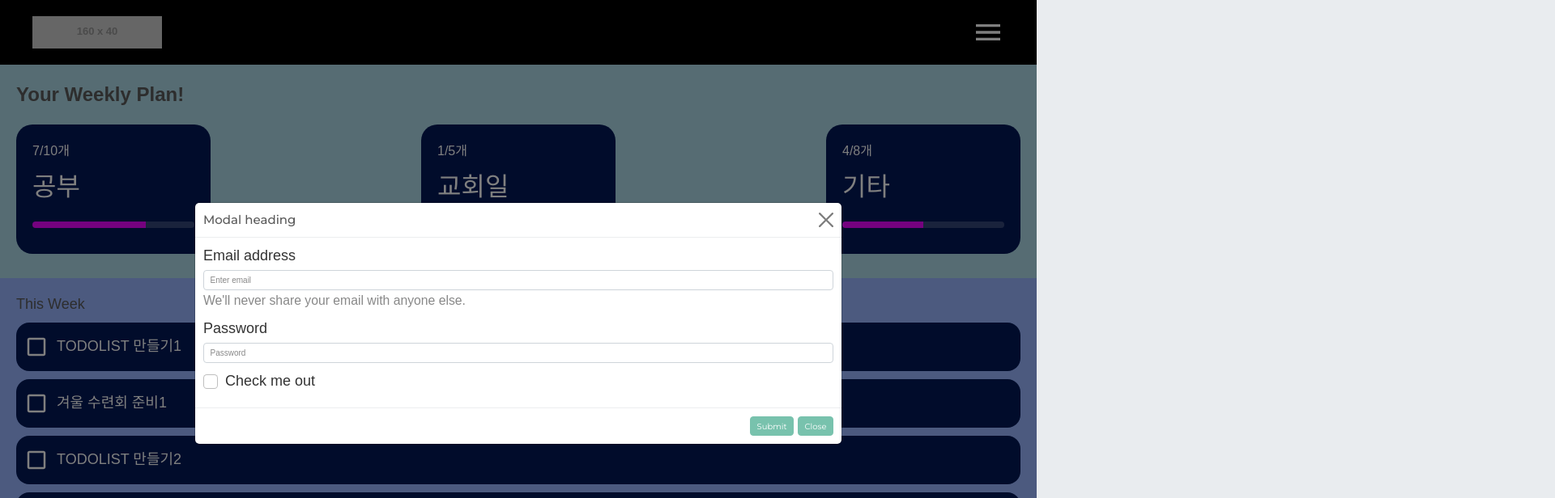
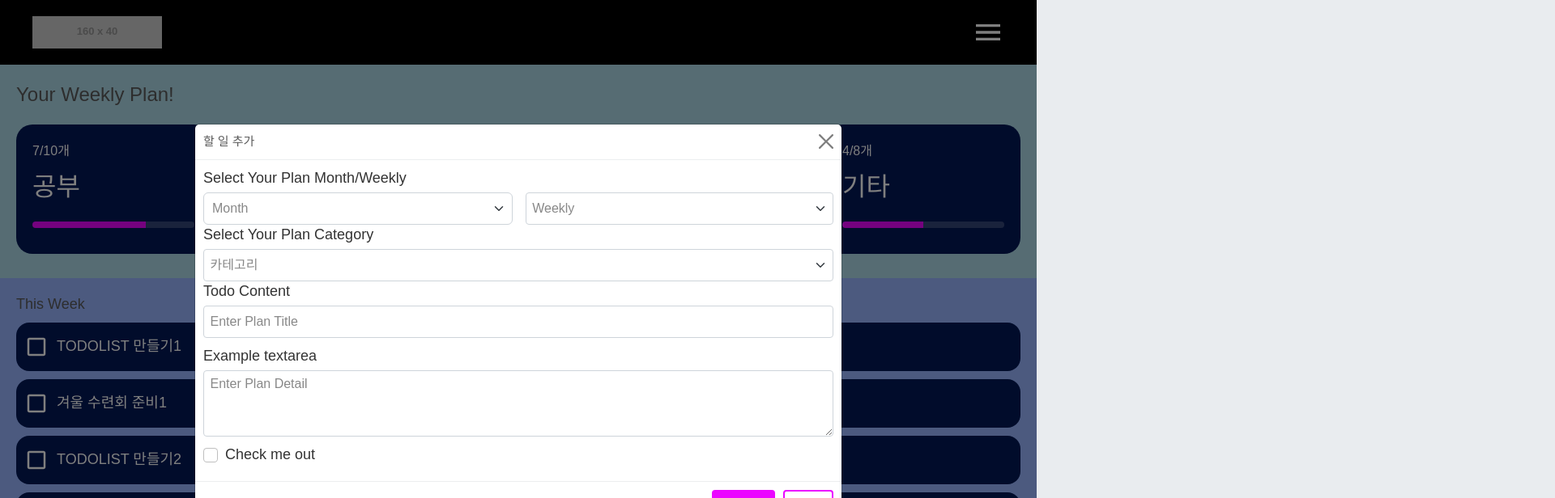
Before and after one commit to leehoeeun/my-todo-prj, a React (Create React App) app: page / in a window 1280 px wide. Both pictures are taken after a click on the element 1220 px from the left and 783 px from the top of the page. Shown: the top 616 px of the page at 81% size, 1920 px wide, since content can reach past the window. Built offline with nearby package versions, Linux system fonts and the light colour scheme.

Commit message:
1차 검토 내용 수정 /modal 창 수정
1차 검토내용
- 컴포넌트 css로 모두 통일
- Header jsx에 absolute를 fixed 수정
- a태그를 모두 <Link />태그로 변경

TODO : Modal.js에 value={todo.title || ''} 이용

```diff
--- a/src/App.js
+++ b/src/App.js
@@ -41,6 +41,7 @@ const theme = {
   cyan: '#39afd1',
   bodyBg: '#f4f5f6',
 };
+
 const Button = styled.button`
   font-size: 1em;
   margin: 1em;
@@ -52,7 +53,7 @@ const Button = styled.button`
   border: 2px solid ${props => props.theme.main};
 `;
 
-// We are passing a default theme for Buttons that arent wrapped in the ThemeProvider
+// // We are passing a default theme for Buttons that arent wrapped in the ThemeProvider
 Button.defaultProps = {
   theme: {
     main: "palevioletred"
@@ -82,23 +83,9 @@ const GlobalStyle = createGlobalStyle`
   display: block;
   }
 `;
-const StyledButton = styled.button`
-  border: none;
-  background: #868e96;
-  color: white;
-  padding: 0 1rem;
-  font-size: 1.5rem;
-  display: flex;
-  align-items: center;
-  cursor: pointer;
-`;
 const Wrapper = styled.div`
-  /* max-width: 768px; */
-  /* margin: 40px auto; */
   background-color: lightblue;
-  /* overflow-x: hidden; */  // TODO : Main만들고 주석 풀기
-  /* height: 900px;   // TODO : 자식 css 작업 끝나고 삭제! */
-  /* overflow-y: auto; */
+  overflow-x: hidden;  // TODO : Main만들고 주석 풀기
   /* @media screen and (max-width:767px){
     width: 100%;
     margin: 0px;
@@ -224,7 +211,9 @@ const App = props => {
   }, [todos]);
 
   return (
-    <ThemeProvider theme={theme}>
+    <ThemeProvider
+      theme={theme}
+    >
       <Reset />
       <GlobalStyle />
       <Wrapper>
--- a/src/components/Category.jsx
+++ b/src/components/Category.jsx
@@ -1,94 +1,73 @@
 import React from 'react';
 import styled from 'styled-components';
 
-const styles = {
-  categoryWrapper: {
-    display: 'flex',
-    justifyContent: 'space-between',
-    paddingLeft: 20,
-    paddingRight: 20,
-    paddingBottom: 30,
-  },
-  categoryBox: {
-    width: 240,
-    height: 160,
-    color: '#fff',
-    padding: 20,
-    boxSizing: 'border-box',
-    backgroundColor: '#031956',
-    borderRadius: 20,
-  },
-  categorBoxCount: {
-    fontSize: '1.6rem',
-  },
-  categorBoxTitle: {
-    fontSize: '3.2rem',
-    paddingTop: 10,
-    paddingBottom: 20,
-  },
-  progressBar: {
-    position: 'relative',
-    display: 'flex',
-    justifyContent: 'space-between',
-    width: '100%',
-    height: 8,
-    overflow: 'hidden',
-    borderRadius: 4,
-    // backgroundColor: '#fff',
-  },
-  progressBarFinish: {
-    // width: ({category.finish}/{category.total})*100,
-    // TODO : (완료한 개수/총 개수) 비율대로 width값 나오도록 수정
-    width: '70%',
-    height: '100%',
-    backgroundColor: '#EB05FF',
-  },
-  progressBarNotyet: {
-    // width: {},  // TODO : (남은 개수/총 개수) 비율대로 width값 나오도록 수정
-    width: '30%',
-    height: '100%',
-    backgroundColor: '#fff',
-    opacity: 0.2,
-  },
-}
+
+const CategoryWrapper = styled.div`
+  display: flex;
+  justify-content: space-between;
+  padding-left: 20px;
+  padding-right: 20px;
+  padding-bottom: 30px;
+`;
+
+
+const CategoryBox = styled.div`
+  width: 240px;
+  height: 160px;
+  color: #fff;
+  padding: 20px;
+  box-sizing: border-box;
+  background-color: #031956;
+  border-radius: 20px;
+  .category-count {
+    font-size: 1.6rem;
+  }
+  .category-title {
+    font-Size: 3.2rem;
+    padding-top: 10px;
+    padding-bottom: 20px;
+  }
+  .progress-bar {
+    position: relative;
+    display: flex;
+    flex-wrap: wrap;
+    justify-content: space-between;
+    width: 100%;
+    height: 8px;
+    overflow: hidden;
+    border-radius: 4px;
+  }
+  .progress-bar--finish {
+    width: ${props => Number(props.finish/props.total*100)}%;
+    height: 100%;
+    background-color: #EB05FF;
+  }
+  .progress-bar--notyet {
+    width: ${props => Number(props.notyet/props.total*100)}%;
+    height: 100%;
+    background-color: #fff;
+    opacity: 0.2;
+  }
+`;
 
 function Category(props) {
   const { categorys } = props;
-  // console.log(categorys);
+
   return (
     <>
-      <div style={styles.categoryWrapper}>
+      <CategoryWrapper>
         {categorys.map((category, index) => {
-          return(<div style={styles.categoryBox} key={category.id}>
-            <span style={styles.categorBoxCount}>{`${category.finish}/${category.total}개`}</span>
-            <p style={styles.categorBoxTitle}>{category.title}</p>
-            <div style={styles.progressBar}>
-              {/* <div style={styles.progressBarFinish}></div> */}
-              {/* <div style={styles.progressBarNotyet}></div> */}
-              <div
-              // TODO: (질문) 혹시 직접 적용한 css와  위 styles에 담은 css를 동시에 적용시킬 수는 없나요?
-                style={{ width: (category.finish/category.total)*200,
-                height: '100%',
-                backgroundColor: '#EB05FF',
-                }}
-              >
-              </div>
-              <div
-                style={{ width: (category.notyet/category.total)*200,
-                height: '100%',
-                backgroundColor: '#fff',
-                opacity: 0.2,
-                }}
-              >
-              </div>
+          console.log(category.finish/category.total)
+          return(<CategoryBox key={category.id} total={category.total} finish={category.finish} notyet={category.notyet}>
+            <span className='category-count'>{`${category.finish}/${category.total}개`}</span>
+            <p className='category-title'>{category.title}</p>
+            <div className='progress-bar'>
+              <div className='progress-bar--finish'></div>
+              <div className='progress-bar--notyet'></div>
             </div>
-          </div>
+          </CategoryBox>
           )})}
-
-
-        {/* <div style={styles.categoryBox}></div>
-        <div style={styles.categoryBox}></div> */}
-      </div>
+      </CategoryWrapper>
     </>
   );
 }
--- a/src/components/Main.jsx
+++ b/src/components/Main.jsx
@@ -4,22 +4,21 @@ import Category from './Category';
 import TodoList from './TodoList';
 
 
-const styles = {
-  mainTitle: {
-    fontSize: 24,
-    paddingTop: 20,
-    paddingBottom: 20,
-    paddingLeft: 20,
-    fontWeight: 600,
-  },
-}
+const Headerone = styled.h1`
+  font-size: 24px;
+  padding-top: 20px;
+  padding-bottom: 20px;
+  padding-left: 20px;
+  font-weight: 600px;
+`;
+
 
 
 function Main(props) {
   const { categorys, todos, onToggle } = props;
   return (
     <>
-      <h1 style={styles.mainTitle}>Your Weekly Plan!</h1>
+      <Headerone>Your Weekly Plan!</Headerone>
       <Category categorys={categorys}/>
       <TodoList todos={todos} onToggle={onToggle} />
     </>
--- a/src/modals/PlusTodoListModal.js
+++ b/src/modals/PlusTodoListModal.js
@@ -1,5 +1,50 @@
 import React from 'react';
 import { Modal, Button, Form, Container } from "react-bootstrap";
+import styled from 'styled-components';
+
+const SelectWrapper = styled.div`
+  display: flex;
+  text-align: center;
+  column-gap: 16px;
+  .plan-date {
+    height: 40px;
+    font-size: 1.6rem;
+  }
+`;
+
+const InputWrapper = styled.div`
+  .input-box {
+    height: 40px;
+    font-size: 1.6rem;
+  }
+  .textarea-box {
+    font-size: 1.6rem;
+  }
+`;
+
+const CategoryWrapper = styled.div`
+.plan-category {
+  height: 40px;
+  font-size: 1.6rem;
+}
+`;
+
+const ButtonWrapper = styled.div`
+  .button{
+    height: 30px;
+    font-size: 1.6rem;
+  }
+  .submit-button {
+    background-color: #EB05FF;
+    border: 2px solid #EB05FF;
+  }
+  .close-button {
+    margin-left: 10px;
+    background-color: #fff;
+    color: #EB05FF;
+    border: 2px solid #EB05FF;
+  }
+`;
 
 const PlusTodoListModal = ({ show, onHide }) => {
   console.log(onHide);
@@ -14,33 +59,69 @@ const PlusTodoListModal = ({ show, onHide }) => {
       >
         <Modal.Header closeButton>
           <Modal.Title id="contained-modal-title-vcenter">
-            Modal heading
+            할 일 추가
           </Modal.Title>
         </Modal.Header>
         <Modal.Body>
           <Form>
+          <Form.Label>Select Your Plan Month/Weekly</Form.Label>
+          <SelectWrapper>
+            <Form.Select size="lg" className='plan-date' aria-label="Default select example">
+              <option>Month</option>
+              <option value="1">1월</option>
+              <option value="2">2월</option>
+              <option value="3">3월</option>
+              <option value="4">4월</option>
+              <option value="5">5월</option>
+              <option value="6">6월</option>
+              <option value="7">7월</option>
+              <option value="8">8월</option>
+              <option value="9">9월</option>
+              <option value="10">10월</option>
+              <option value="11">11월</option>
+              <option value="12">12월</option>
+            </Form.Select>
+            <Form.Select className='plan-date' aria-label="Default select example">
+              <option>Weekly</option>
+              <option value="1">1주</option>
+              <option value="2">2주</option>
+              <option value="3">3주</option>
+              <option value="4">4주</option>
+              <option value="5">5주</option>
+            </Form.Select>
+          </SelectWrapper>
+
+          <InputWrapper>
+            <CategoryWrapper>
+              <Form.Label>Select Your Plan Category</Form.Label>
+              <Form.Select className='plan-category' aria-label="Default select example">
+                <option>카테고리</option>
+                <option value="study">공부</option>
+                <option value="church">교회일</option>
+                <option value="etc">기타</option>
+              </Form.Select>
+            </CategoryWrapper>
             <Form.Group className="mb-3" controlId="formBasicEmail">
-            <Form.Label>Email address</Form.Label>
-            <Form.Control type="email" placeholder="Enter email" />
-            <Form.Text className="text-muted">
-              We'll never share your email with anyone else.
-            </Form.Text>
+              <Form.Label>Todo Content</Form.Label>
+              <Form.Control className='input-box' type="text" placeholder="Enter Plan Title" />
             </Form.Group>
-
-          <Form.Group className="mb-3" controlId="formBasicPassword">
-            <Form.Label>Password</Form.Label>
-            <Form.Control type="password" placeholder="Password" />
+            <Form.Group className="mb-3" controlId="exampleForm.ControlTextarea1">
+              <Form.Label>Example textarea</Form.Label>
+              <Form.Control className='textarea-box' as="textarea" rows={3} placeholder="Enter Plan Detail"/>
             </Form.Group>
             <Form.Group className="mb-3" controlId="formBasicCheckbox">
               <Form.Check type="checkbox" label="Check me out" />
             </Form.Group>
+          </InputWrapper>
           </Form>
         </Modal.Body>
         <Modal.Footer>
-          <Button variant="primary" type="button">
+          <ButtonWrapper>
+            <Button className='submit-button button' variant="primary" type="button">
               Submit
             </Button>
-          <Button onClick={onHide}>Close</Button>
+            <Button className='close-button button' onClick={onHide}>Close</Button>
+          </ButtonWrapper>
         </Modal.Footer>
       </Modal>
     </Container>
```
Also changed, not shown: src/components/Header.jsx (+12 -11 lines). Lines whose indentation alone changed are shown as unchanged.
